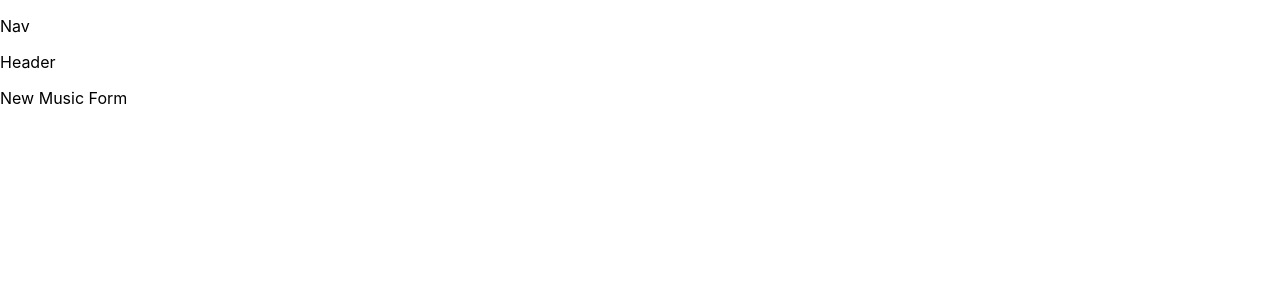
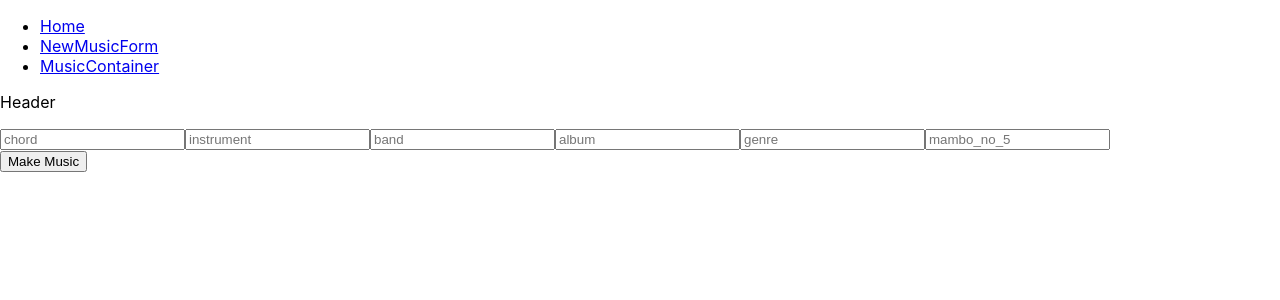
Before and after one commit to nathanielgcowan/frontend-mark-107, a React (Create React App) app: page /new in a window 1280 px wide. Shown: the top 300 px of the page. Built offline with nearby package versions, Linux system fonts and the light colour scheme.

Commit message:
working on the new music form

```diff
--- a/src/components/NewMusicForm.js
+++ b/src/components/NewMusicForm.js
@@ -1,15 +1,54 @@
 import React, { Component } from 'react';
-import ReactDOM, { connect } from 'react-redux';
+import { connect } from 'react-redux';
+import { newMusic } from '../actions/musicActions';
 
 class NewMusicForm extends Component {
+        constructor(props){
+            super(props)
+            this.state = {
+                chord: '',
+                instrument: '',
+                band: '',
+                album: '',
+                genre: '',
+                mambo_no_5: '',
+            }
+        }
+
+        handeChange = event => {
+            this.setState({ [event.target.value]: event.target.state })
+        }
+
+        handleSubmit = event => {
+            event.preventDefault();
+            this.props.newMusic({
+                ...this.state, likes: 0},
+                this.props.history)
+        }
+
     render() {
-
         return (
             <div>
-                <p>New Music Form</p>
+                <form>
+                    <div>
+                        <input type="text" name="chord" value={this.state.chord} onChange={this.handleChange}
+                            id="chord" className="textbox" placeholder="chord" />
+                        <input type="text" name="instrument" value={this.state.instrument} onChange={this.handleChange}
+                            id="instrument" className="textbox" placeholder="instrument" />
+                        <input type="text" name="band" value={this.state.band} onChange={this.handleChange}
+                            id="band" className="textbox" placeholder="band" />
+                        <input type="text" name="album" value={this.state.album} onChange={this.handleChange}
+                            id="album" className="textbox" placeholder="album" />
+                        <input type="text" name="genre" value={this.state.genre} onChange={this.handleChange}
+                            id="genre" className="textbox" placeholder="genre" />
+                        <input type="text" name="mambo_no_5" value={this.state.mambo_no_5} onChange={this.handleChange}
+                            id="mambo_no_5" className="textbox" placeholder="mambo_no_5" />
+                    </div>
+                    <input type="submit" value="Make Music"/>
+                </form>
             </div>
         );
     }
 }
 
-export default connect(null)(NewMusicForm);
+export default connect(null, { newMusic })(NewMusicForm);
--- a/src/components/ui/Nav.js
+++ b/src/components/ui/Nav.js
@@ -4,9 +4,15 @@ import { Link } from 'react-router-dom';
 export class Nav extends Component {
     render() {
         return (
-            <div>
-                <p>Nav</p>
-            </div>
+            <nav>
+                <div>
+                    <ul>
+                        <li><Link to="/">Home</Link></li>
+                        <li><Link to="/new">NewMusicForm</Link></li>
+                        <li><Link to="/music">MusicContainer</Link></li>
+                    </ul>
+                </div>
+            </nav>
         );
     }
 }
```
